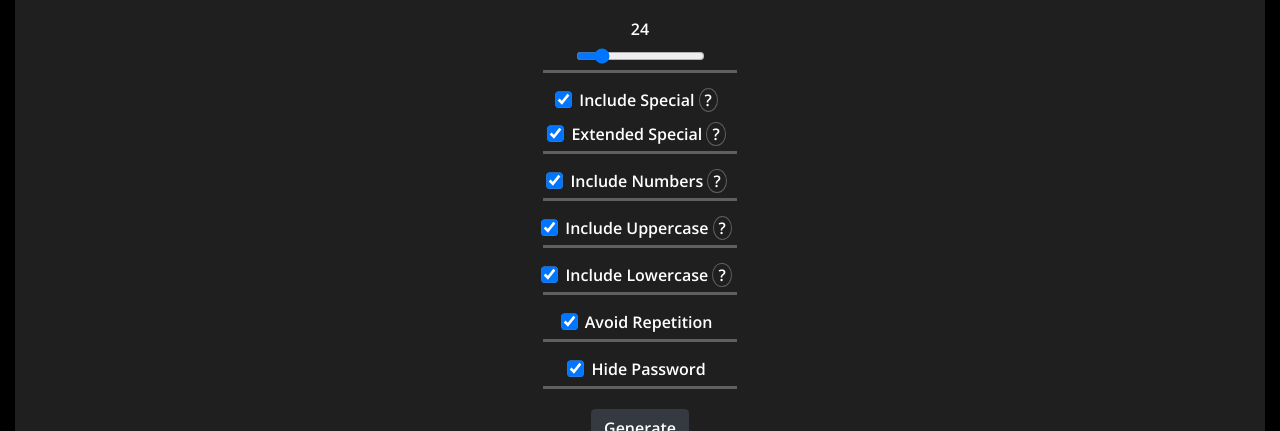
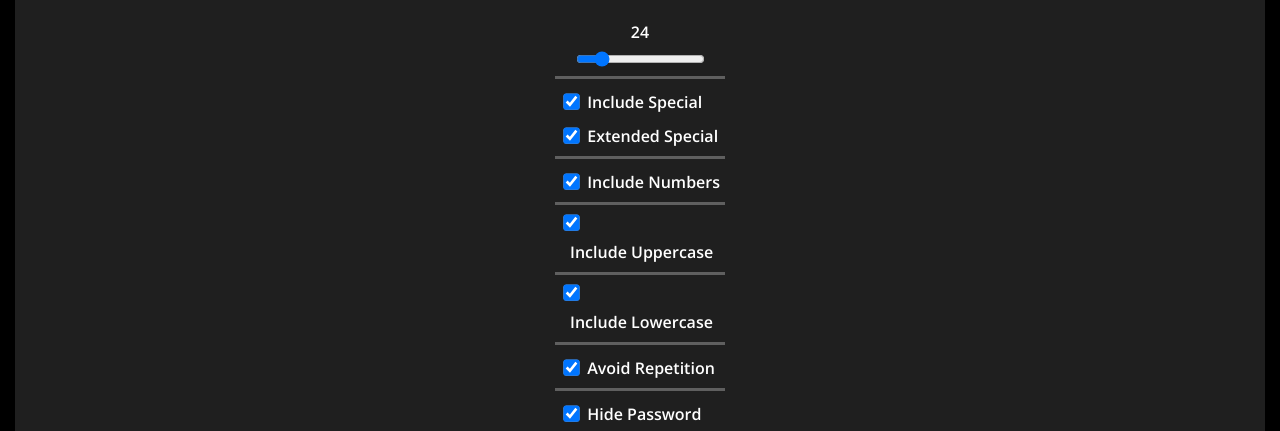
Before and after one commit to K1llf0rce/simple-passgen, a plain HTML site: page index.html in a window 1280 px wide. Shown: the part 369-800 px from the top of the page. Drawn offline with nearby package versions, Linux system fonts and the light colour scheme.

Commit message:
minor appearance changes and dont re-eval pass on avoid repeat toggle

```diff
--- a/index.html
+++ b/index.html
@@ -53,45 +53,46 @@ Last Author: K1llf0rce
                             <input id="passLength" type="range" min="4" max="128" value="24">
                         </li>
                         <li>
+                            <div class="optListItem">
                                 <input type="checkbox" id="includeSpecial" class="checkboxResize" checked>
-                            <label for="includeSpecial">Include Special
+                                <label for="includeSpecial">Include Special</label>
+                                <br>
+                                <input type="checkbox" id="includeExtSpecial" class="checkboxResize" checked>
+                                <label for="includeExtSpecial">
                                 <span class="remark" data-toggle="tooltip" data-placement="top"
-                                title="!?$%&@#[](){}+-:,~_./^*">?</span>
-                            </label><br>
-                            <input type="checkbox" id="includeExtSpecial" class="checkboxResize" checked>
-                            <label for="includeExtSpecial">Extended Special
-                                <span class="remark" data-toggle="tooltip" data-placement="top"
-                                title="Use full Special Character Charset">?</span>
+                                title="Use full Special Character Charset">Extended Special</span>
                                 </label>
+                            </div>
                         </li>
                         <li>
+                            <div class="optListItem">
                                 <input type="checkbox" id="includeNumbers" class="checkboxResize" checked>
-                            <label for="includeNumbers">Include Numbers
-                                <span class="remark" data-toggle="tooltip" data-placement="top"
-                                title="0-9">?</span>
-                            </label>
+                                <label for="includeNumbers">Include Numbers</label>
+                            </div>
                         </li>
                         <li>
+                            <div class="optListItem">
                                 <input type="checkbox" id="includeUppercase" class="checkboxResize" checked>
-                            <label for="includeUppercase">Include Uppercase
-                                <span class="remark" data-toggle="tooltip" data-placement="top"
-                                title="A-Z">?</span>
-                            </label>
+                                <label for="includeUppercase">Include Uppercase</label>
+                            </div>
                         </li>
                         <li>
+                            <div class="optListItem">
                                 <input type="checkbox" id="includeLowercase" class="checkboxResize" checked>
-                            <label for="includeLowercase">Include Lowercase
-                                <span class="remark" data-toggle="tooltip" data-placement="top"
-                                title="a-z">?</span>
-                            </label>
+                                <label for="includeLowercase">Include Lowercase</label>
+                            </div>
                         </li>
                         <li>
+                            <div class="optListItem">
                                 <input type="checkbox" id="avoidCharRepeat" class="checkboxResize" checked>
                                 <label for="avoidCharRepeat">Avoid Repetition</label>
+                            </div>
                         </li>
                         <li>
+                            <div class="optListItem">
                                 <input type="checkbox" id="hidePassword" class="checkboxResize" checked>
                                 <label for="hidePassword">Hide Password</label>
+                            </div>
                         </li>
                     </ul>
                 </div>
@@ -107,8 +108,9 @@ Last Author: K1llf0rce
                 <h1 class="contentHeading">Passphrase Generator </h1>
                 <div class="infoBox">
                     <p>
-                        This generator will replace some characters of your phrase, making it harder
+                        Replaces some characters of the phrase, making it harder
                         to decrypt, but easier to remember than a random cryptic password.
+                        <br>
                         Although these are quite easy to crack nowadays,
                         so try to make the phrase as long as possible.
                     </p>
@@ -127,7 +129,7 @@ Last Author: K1llf0rce
         </div>
         <script src="simplepassgen/js/main.js"></script>
         <footer class="footer-custom">
-            <p>simple-passgen v2.2.2</p>
+            <p>simple-passgen v2.2.3</p>
         </footer>
     </body>
 </html>
--- a/simplepassgen/css/styles.css
+++ b/simplepassgen/css/styles.css
@@ -107,19 +107,16 @@ p,a,h1,h2,h3,label {
 }
 
 #prefList li {
-    margin: 10px;
+    margin-bottom: 3px;
+    padding-top: 3px;
+    padding-bottom: 3px;
     border-bottom: solid #5f5f5f;
 }
 
-.remark {
-    border: solid 1px white;
-    border-radius: 50%;
-    padding: 0px 5px 0px 5px;
-    border-color: #5f5f5f;
-}
-
-.remark:hover {
-    border-color: #8f8f8f;
+.optListItem {
+    margin: 0 auto;
+    padding-left: 6%;
+    text-align: left !important;
 }
 
 #prefsContainer {
--- a/simplepassgen/js/main.js
+++ b/simplepassgen/js/main.js
@@ -168,11 +168,11 @@ function generatePassphrase(phrase) {
 function copyToClipboard(val) {
     // use new method to copy
     navigator.clipboard.writeText(val).then(function() {
-        console.log('Async: Copying to clipboard was successful!');
+        console.log('Copying to clipboard was successful!');
     }, function() {
         // if new method somehow fails try depreciated method
         // method consists of creating a dummy input element and copying from it
-        console.error('Async: Could not copy text, using fallback method');
+        console.error('Copying failed, using fallback method');
         let dummy = document.createElement("input");
         document.body.appendChild(dummy);
         dummy.setAttribute("id", "dummy_id");
@@ -220,15 +220,6 @@ hidePassword.onchange = function() {
     }
 }
 
-// if user toggles repetition avoidance, re-eval current password
-avoidCharRepeat.onchange = function() {
-    if (avoidCharRepeat.checked == true) {
-        mainPassOut.innerHTML = correctRepeat(cryptGenOut);
-    } else {
-        mainPassOut.innerHTML = cryptGenOut;
-    }
-}
-
 // these are just some buttons that do basic things
 buttonCopy.onclick = function() { copyToClipboard(cryptGenOut); }
 buttonPassphraseCopy.onclick = function() { copyToClipboard(phraseGenOut) }
```
Lines whose indentation alone changed are shown as unchanged.
